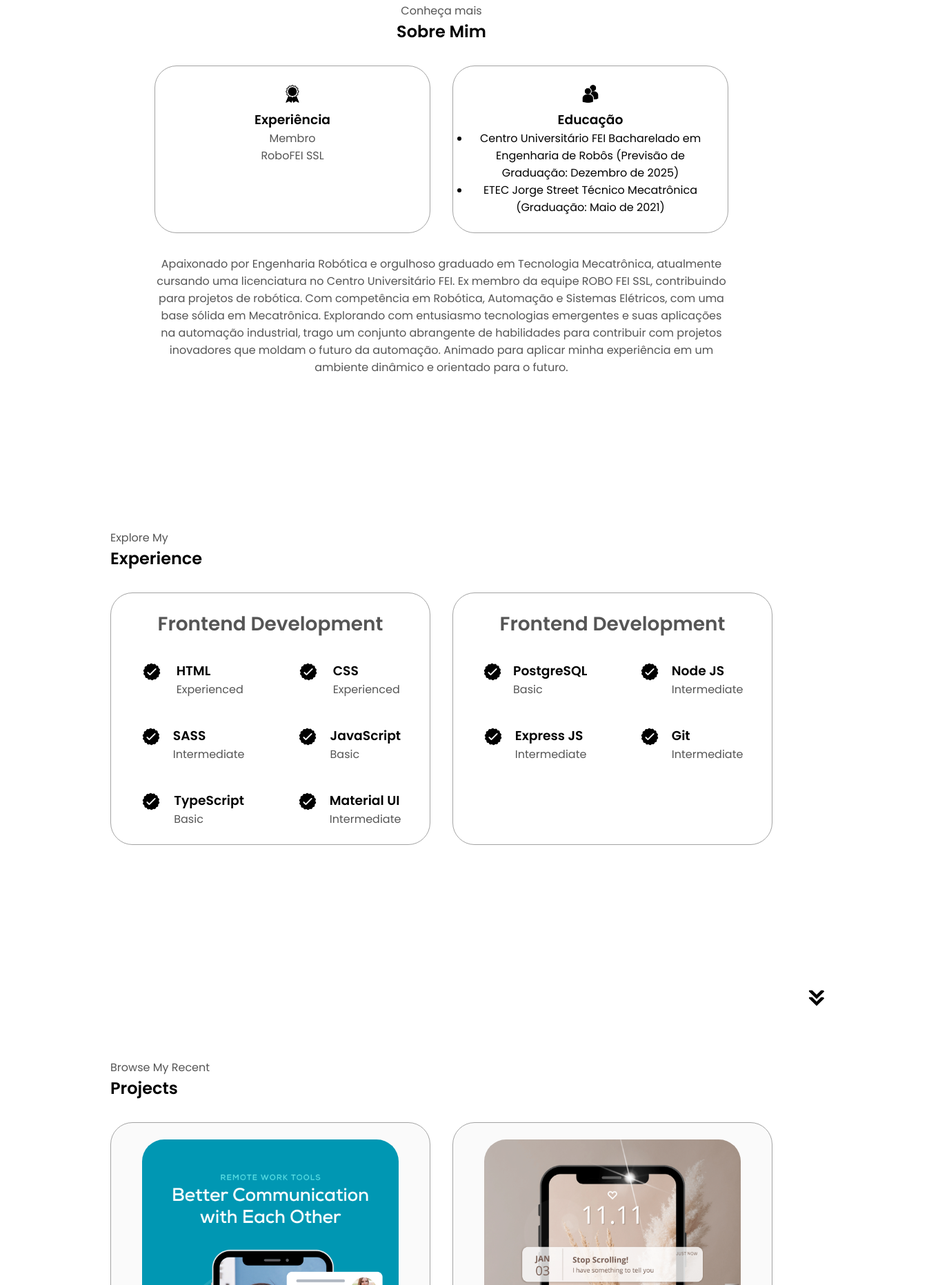
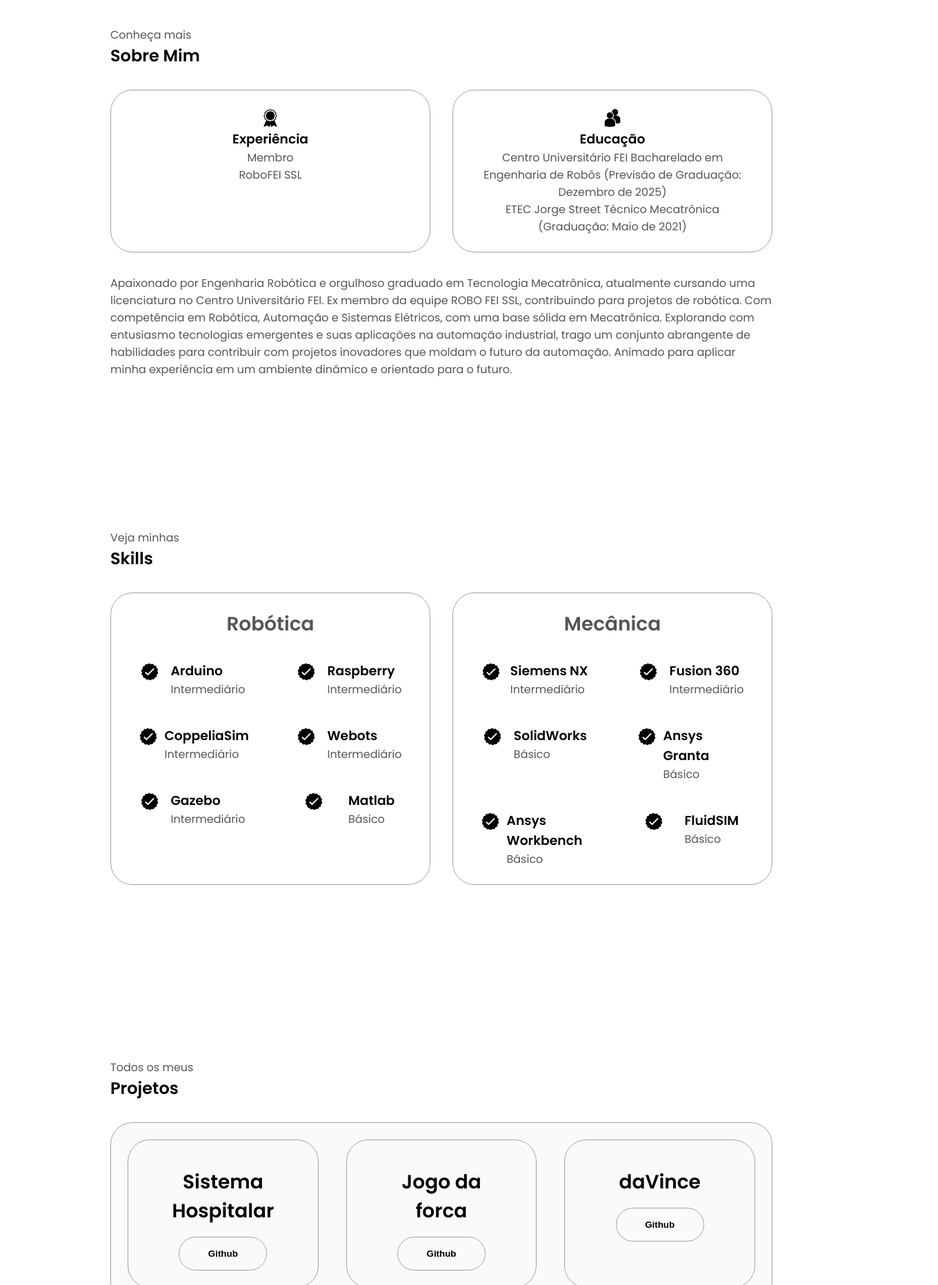
Before and after one commit to MatKenji/MatKenji.github.io, a plain HTML site: page index.html in a window 1280 px wide. Shown: the part 937-2800 px from the top of the page at 69% size, 1360 px wide, since content can reach past the window. Drawn offline with Linux system fonts and the light colour scheme.

Commit message:
primeiro commit

```diff
--- a/index.html
+++ b/index.html
@@ -1,4 +1,3 @@
-<!DOCTYPE html>
 <html lang="pt-br">
 <head>
     <meta charset="UTF-8" />
@@ -14,7 +13,7 @@
         <div>
             <ul class="nav-links">
                 <li><a href="#sobre">Sobre</a></li>
-                <li><a href="#experiencia">Experiência</a></li>
+                <li><a href="#experiencia">Skills</a></li>
                 <li><a href="#projetos">Projetos</a></li>
                 <li><a href="#contato">Contato</a></li>
             </ul>
@@ -30,7 +29,7 @@
             </div>
             <div class="menu-links">
                 <li><a href="#sobre" onclick="toggleMenu()">Sobre</a></li>
-                <li><a href="#experiencia" onclick="toggleMenu()">Experiência</a></li>
+                <li><a href="#experiencia" onclick="toggleMenu()">Skills</a></li>
                 <li><a href="#projetos" onclick="toggleMenu()">Projetos</a></li>
                 <li><a href="#contato" onclick="toggleMenu()">Contato</a></li>
             </div>
@@ -62,6 +61,12 @@
                   </a>
               </div>
           </div>
+          <img
+          src="./assets/arrow.png"
+          alt="Arrow icon"
+          class="icon arrow"
+          onclick="location.href='./#sobre'"
+        />
       </div>
   </section>
   <section id="sobre">
@@ -81,8 +86,7 @@
                     <img src="./assets/education.png" alt="Ícone de educação" class="icon" />
                     <h3>Educação</h3>
                     <ul>
-                        <li>Centro Universitário FEI Bacharelado em Engenharia de Robôs (Previsão de Graduação: Dezembro de 2025)</li>
-                        <li>ETEC Jorge Street Técnico Mecatrônica (Graduação: Maio de 2021)</li>
+                        <p>Centro Universitário FEI Bacharelado em Engenharia de Robôs (Previsão de Graduação: Dezembro de 2025)<br />ETEC Jorge Street Técnico Mecatrônica (Graduação: Maio de 2021)</p>
                     </ul>
                 </div>
             </div>
@@ -93,18 +97,23 @@
             </div>
         </div>
     </div>
-    <img src="./assets/arrow.png" alt="Ícone de seta" class="icon arrow" onclick="location.href='./#experiencia'" />
+    <img
+    src="./assets/arrow.png"
+    alt="Arrow icon"
+    class="icon arrow"
+    onclick="location.href='./#experiencia'"
+  />
   </section>
 
 
     </section>
-    <section id="experience">
-      <p class="section__text__p1">Explore My</p>
-      <h1 class="title">Experience</h1>
+    <section id="experiencia">
+      <p class="section__text__p1">Veja minhas</p>
+      <h1 class="title">Skills</h1>
       <div class="experience-details-container">
         <div class="about-containers">
           <div class="details-container">
-            <h2 class="experience-sub-title">Frontend Development</h2>
+            <h2 class="experience-sub-title">Robótica</h2>
             <div class="article-container">
               <article>
                 <img
@@ -113,8 +122,8 @@
                   class="icon"
                 />
                 <div>
-                  <h3>HTML</h3>
-                  <p>Experienced</p>
+                  <h3>Arduino</h3>
+                  <p>Intermediário</p>
                 </div>
               </article>
               <article>
@@ -124,8 +133,8 @@
                   class="icon"
                 />
                 <div>
-                  <h3>CSS</h3>
-                  <p>Experienced</p>
+                  <h3>Raspberry</h3>
+                  <p>Intermediário</p>
                 </div>
               </article>
               <article>
@@ -135,8 +144,8 @@
                   class="icon"
                 />
                 <div>
-                  <h3>SASS</h3>
-                  <p>Intermediate</p>
+                  <h3>CoppeliaSim</h3>
+                  <p>Intermediário</p>
                 </div>
               </article>
               <article>
@@ -146,8 +155,8 @@
                   class="icon"
                 />
                 <div>
-                  <h3>JavaScript</h3>
-                  <p>Basic</p>
+                  <h3>Webots</h3>
+                  <p>Intermediário</p>
                 </div>
               </article>
               <article>
@@ -157,8 +166,8 @@
                   class="icon"
                 />
                 <div>
-                  <h3>TypeScript</h3>
-                  <p>Basic</p>
+                  <h3>Gazebo</h3>
+                  <p>Intermediário</p>
                 </div>
               </article>
               <article>
@@ -168,14 +177,14 @@
                   class="icon"
                 />
                 <div>
-                  <h3>Material UI</h3>
-                  <p>Intermediate</p>
+                  <h3>Matlab</h3>
+                  <p>Básico</p>
                 </div>
               </article>
             </div>
           </div>
           <div class="details-container">
-            <h2 class="experience-sub-title">Frontend Development</h2>
+            <h2 class="experience-sub-title">Mecânica</h2>
             <div class="article-container">
               <article>
                 <img
@@ -184,8 +193,8 @@
                   class="icon"
                 />
                 <div>
-                  <h3>PostgreSQL</h3>
-                  <p>Basic</p>
+                  <h3>Siemens NX</h3>
+                  <p>Intermediário</p>
                 </div>
               </article>
               <article>
@@ -195,8 +204,8 @@
                   class="icon"
                 />
                 <div>
-                  <h3>Node JS</h3>
-                  <p>Intermediate</p>
+                  <h3>Fusion 360</h3>
+                  <p>Intermediário</p>
                 </div>
               </article>
               <article>
@@ -206,8 +215,8 @@
                   class="icon"
                 />
                 <div>
-                  <h3>Express JS</h3>
-                  <p>Intermediate</p>
+                  <h3>SolidWorks</h3>
+                  <p>Básico</p>
                 </div>
               </article>
               <article>
@@ -217,8 +226,30 @@
                   class="icon"
                 />
                 <div>
-                  <h3>Git</h3>
-                  <p>Intermediate</p>
+                  <h3>Ansys Granta</h3>
+                  <p>Básico</p>
+                </div>
+              </article>
+              <article>
+                <img
+                  src="./assets/checkmark.png"
+                  alt="Experience icon"
+                  class="icon"
+                />
+                <div>
+                  <h3>Ansys Workbench </h3>
+                  <p>Básico</p>
+                </div>
+              </article>
+              <article>
+                <img
+                  src="./assets/checkmark.png"
+                  alt="Experience icon"
+                  class="icon"
+                />
+                <div>
+                  <h3>FluidSIM</h3>
+                  <p>Básico</p>
                 </div>
               </article>
             </div>
@@ -232,95 +263,61 @@
         onclick="location.href='./#projects'"
       />
     </section>
-    <section id="projects">
-      <p class="section__text__p1">Browse My Recent</p>
-      <h1 class="title">Projects</h1>
+    <section id="projetos">
+      <p class="section__text__p1">Todos os meus</p>
+      <h1 class="title">Projetos</h1>
       <div class="experience-details-container">
         <div class="about-containers">
+          <!-- Primeiro projeto -->
           <div class="details-container color-container">
             <div class="article-container">
-              <img
-                src="./assets/project-1.png"
-                alt="Project 1"
-                class="project-img"
-              />
+          <!-- Primeiro projeto -->
+          <div class="details-container color-container">
+            <div class="article-container">
+              <!-- Conteúdo do primeiro projeto -->
             </div>
-            <h2 class="experience-sub-title project-title">Project One</h2>
+            <h2 class="experience-sub-title project-title">Sistema Hospitalar</h2>
             <div class="btn-container">
-              <button
-                class="btn btn-color-2 project-btn"
-                onclick="location.href='https://github.com/'"
-              >
+              <button class="btn btn-color-2 project-btn" onclick="window.open('https://github.com/MatKenji/Implementa-o-Estrutura-de-Dados.git', '_blank')">
                               Github
-              </button>
-              <button
-                class="btn btn-color-2 project-btn"
-                onclick="location.href='https://github.com/'"
-              >
-                Live Demo
               </button>
             </div>
           </div>
+          <!-- Segundo projeto -->
             <div class="details-container color-container">
             <div class="article-container">
-              <img
-                src="./assets/project-2.png"
-                alt="Project 2"
-                class="project-img"
-              />
+            <!-- Conteúdo do segundo projeto -->
          </div>
-            <h2 class="experience-sub-title project-title">Project Two</h2>
+        <h2 class="experience-sub-title project-title">Jogo da forca</h2>
           <div class="btn-container">
-              <button
-                class="btn btn-color-2 project-btn"
-                onclick="location.href='https://github.com/'"
-              >
+          <button class="btn btn-color-2 project-btn" onclick="window.open('https://github.com/MatKenji/Jogo-da-Forca.git', '_blank')">
          Github
-              </button>
-              <button
-                class="btn btn-color-2 project-btn"
-                onclick="location.href='https://github.com/'"
-              >
-                Live Demo
           </button>
           </div>
         </div>
+
+          <!-- Terceiro projeto -->
           <div class="details-container color-container">
             <div class="article-container">
-              <img
-                src="./assets/project-3.png"
-                alt="Project 3"
-                class="project-img"
-              />
+              <!-- Conteúdo do terceiro projeto -->
             </div>
-            <h2 class="experience-sub-title project-title">Project Three</h2>
+            <h2 class="experience-sub-title project-title">daVince</h2>
             <div class="btn-container">
-              <button
-                class="btn btn-color-2 project-btn"
-                onclick="location.href='https://github.com/'"
-              >
+              <button class="btn btn-color-2 project-btn" onclick="location.href='https://github.com/'">
                 Github
-              </button>
-              <button
-                class="btn btn-color-2 project-btn"
-                onclick="location.href='https://github.com/'"
-              >
-                Live Demo
               </button>
             </div>
           </div>
+          <!-- Mais projetos aqui, se necessário -->
         </div>
       </div>
-      <img
-        src="./assets/arrow.png"
-        alt="Arrow icon"
-        class="icon arrow"
-        onclick="location.href='./#contact'"
-      />
+      <img src="./assets/arrow.png" alt="Arrow icon" class="icon arrow" onclick="location.href='./#contact'" />
     </section>
-    <section id="contact">
-      <p class="section__text__p1">Get in Touch</p>
-      <h1 class="title">Contact Me</h1>
+
+    </section>
+    <section id="contato">
+      <p class="section__text__p1">Entre em</p>
+      <h1 class="title">Contato comigo</h1>
       <div class="contact-info-upper-container">
         <div class="contact-info-container">
           <img
@@ -328,7 +325,7 @@
             alt="Email icon"
             class="icon contact-icon email-icon"
           />
-          <p><a href="mailto:examplemail@gmail.com">Example@gmail.com</a></p>
+          <p><a href="mailto:mathkenji1@gmail.com">mathkenji1@gmail.com</a></p>
         </div>
         <div class="contact-info-container">
           <img
@@ -336,7 +333,7 @@
             alt="LinkedIn icon"
             class="icon contact-icon"
           />
-          <p><a href="https://www.linkedin.com">LinkedIn</a></p>
+          <p><a href="https://www.linkedin.com/in/matheus-kenji-koga-dieguez/">LinkedIn</a></p>
         </div>
       </div>
     </section>
--- a/style.css
+++ b/style.css
@@ -1,5 +1,3 @@
-/* GENERAL */
-
 @import url("https://fonts.googleapis.com/css2?family=Poppins:wght@300;400;500;600&display=swap");
 
 * {
@@ -219,20 +217,11 @@ section {
   justify-content: center; /* Centralizar os ícones sociais */
 }
 
-
-
-/* Sobre Section */
-#sobre {
-  padding: 0 5%; /* Reduzir as margens laterais para 5% */
-  text-align: center; /* Centraliza o conteúdo na seção */
+.arrow {
+  position: absolute;
+  right: -5rem;
+  bottom: 2.5rem;
 }
-
-.about-details-container {
-  max-width: 1200px; /* Definir uma largura máxima para o container */
-  margin: 0 auto; /* Centraliza o container */
-}
-
-
 
 /* ICONS */
 
```
Also changed, not shown: assets/about-pic.png (deleted), assets/profile-pic-2.png (deleted), assets/project-1.png (deleted), assets/project-2.png (deleted), assets/project-3.png (deleted). Lines whose indentation alone changed are shown as unchanged.
